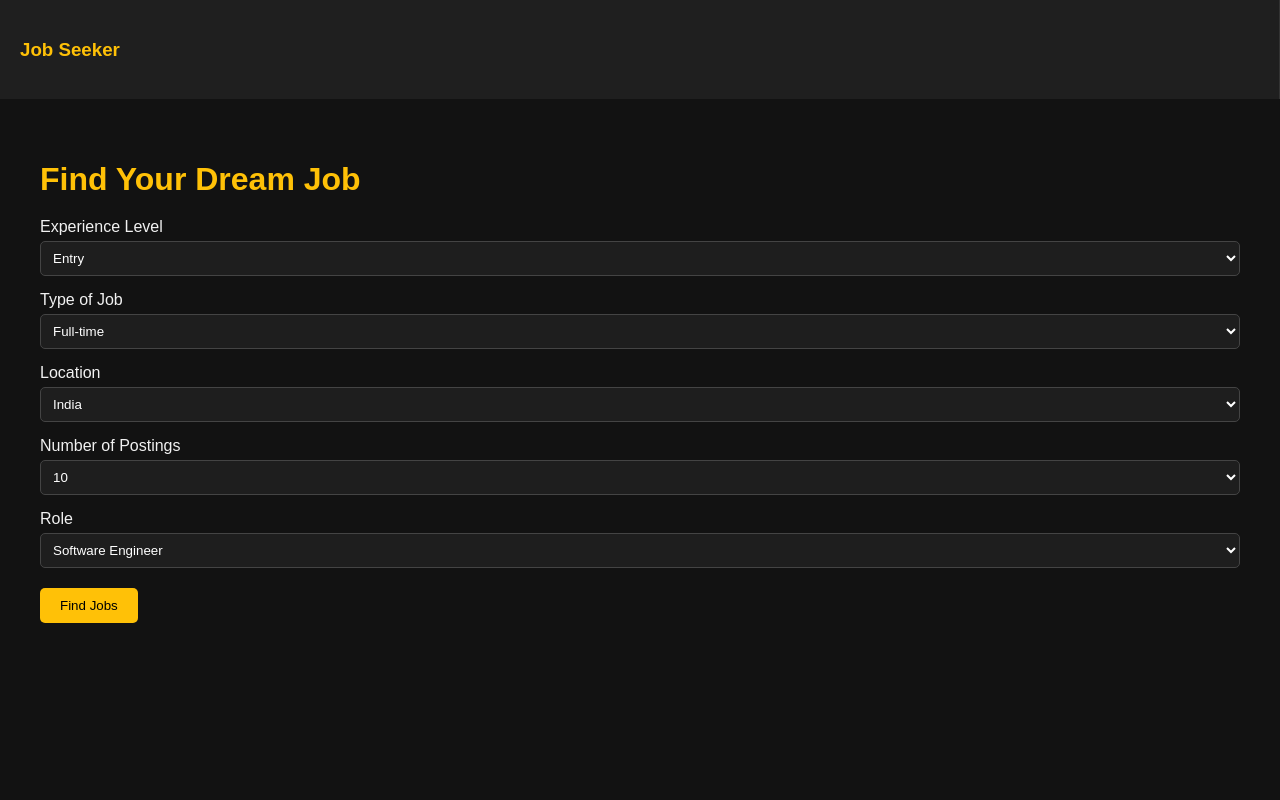
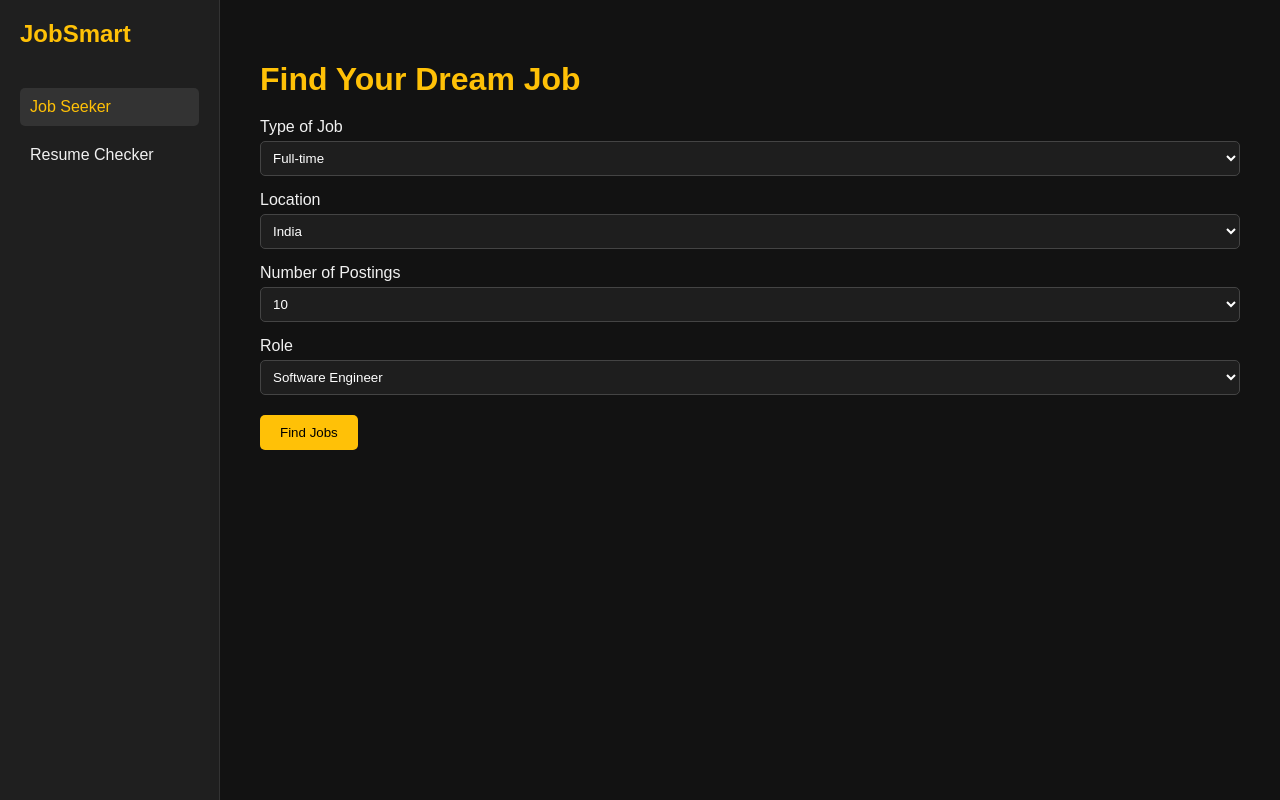
Before and after one commit to Charan8844/JobSmart, a Flask app: page / in a window 1280 px wide. Run offline with Flask 3, Linux system fonts and the light colour scheme.

Commit message:
Initial commit

```diff
--- /dev/null
+++ b/app/Procfile.txt
@@ -0,0 +1 @@
+web: gunicorn app:app
--- a/app/app.py
+++ b/app/app.py
@@ -1,57 +1,162 @@
+import os
 from flask import Flask, request, jsonify, render_template
 import requests
+import PyPDF2
+import docx
+import nltk
+from nltk.tokenize import word_tokenize
+from nltk.corpus import stopwords
+from flask_cors import CORS
 
 app = Flask(__name__)
+CORS(app)
 
-# Replace with your actual Adzuna API credentials
-ADZUNA_APP_ID = '82916c82'
-ADZUNA_APP_KEY = '1bbbd36d21b6b11e346a89f3a609ecd7'
+# Adzuna API Config
+ADZUNA_API_URL = "https://api.adzuna.com/v1/api/jobs"
+APP_ID = "82916c82"
+APP_KEY = "1bbbd36d21b6b11e346a89f3a609ecd7"
 
-# Country code mapping
-COUNTRY_CODES = {
-    "india": "in",
-    "united states": "us",
-    "united kingdom": "gb",
-    "australia": "au",
-    "canada": "ca",    # Added Canada
-    "germany": "de"    # Added Germany
-}
+# Upload Folder for Resume Matching
+UPLOAD_FOLDER = 'uploads'
+app.config['UPLOAD_FOLDER'] = UPLOAD_FOLDER
 
+if not os.path.exists(UPLOAD_FOLDER):
+    os.makedirs(UPLOAD_FOLDER)
+
+nltk.download('punkt')
+nltk.download('stopwords')
+
+ALLOWED_EXTENSIONS = {'pdf', 'docx'}
+
+# Helper Functions
+def allowed_file(filename):
+    return '.' in filename and filename.rsplit('.', 1)[1].lower() in ALLOWED_EXTENSIONS
+
+def extract_text_from_pdf(file):
+    pdf_reader = PyPDF2.PdfReader(file)
+    return ''.join(page.extract_text() for page in pdf_reader.pages)
+
+def extract_text_from_docx(file):
+    doc = docx.Document(file)
+    return ''.join(para.text for para in doc.paragraphs)
+
+def clean_text(text):
+    stop_words = set(stopwords.words('english'))
+    words = word_tokenize(text.lower())
+    return [w for w in words if w.isalnum() and w not in stop_words]
+
+def ultra_loose_match(resume_words, jd_words):
+    matched = 0
+    for jd_word in jd_words:
+        for res_word in resume_words:
+            if jd_word in res_word or res_word in jd_word:
+                matched += 1
+                break
+    return matched
+
+# Route: Home Page (combined layout)
 @app.route('/')
 def home():
     return render_template('index.html')
 
+# Route: Job Search API
 @app.route('/get_jobs', methods=['POST'])
 def get_jobs():
     data = request.get_json()
-    role = data.get('role', '')
-    location = data.get('location', '')
-    results_per_page = int(data.get('results_per_page', 10))
+    location = data.get("location", "").strip()
+    role = data.get("role", "").strip().lower()
+    job_type = data.get("jobType", "").strip().lower()
+    results_per_page = int(data.get("results_per_page", 10))
 
-    # Get the country code based on the selected location
-    country_code = COUNTRY_CODES.get(location.lower(), 'in')  # Default to 'in' (India)
+    country_codes = {
+        "india": "in",
+        "united states": "us",
+        "united kingdom": "gb",
+        "australia": "au",
+        "canada": "ca",
+        "germany": "de"
+    }
+    country = country_codes.get(location.lower(), "in")
 
-    # Adjusted URL to work dynamically with the country code
-    url = f"https://api.adzuna.com/v1/api/jobs/{country_code}/search/1"
-
+    url = f"{ADZUNA_API_URL}/{country}/search/1"
     params = {
-        'app_id': ADZUNA_APP_ID,
-        'app_key': ADZUNA_APP_KEY,
-        'what': role,
-        'where': location,
-        'results_per_page': results_per_page,
-        'content-type': 'application/json'
+        "app_id": APP_ID,
+        "app_key": APP_KEY,
+        "results_per_page": 50,
+        "what": role,
+        "where": location,
+        "content-type": "application/json"
     }
 
+    if job_type == "full-time":
+        params["full_time"] = 1
+    elif job_type == "part-time":
+        params["part_time"] = 1
+    elif job_type == "remote":
+        params["remote"] = 1
+    elif job_type == "internship":
+        params["contract"] = 1
+
     try:
-        # Make the request to the Adzuna API
         response = requests.get(url, params=params)
-        response.raise_for_status()  # Raise an exception for HTTP errors
-        jobs = response.json().get('results', [])
-        return jsonify(jobs)  # Return jobs as JSON response
-    except requests.exceptions.RequestException as e:
-        print("API Error:", e)
-        return jsonify({'error': 'Failed to fetch jobs from API'}), 500
+        response.raise_for_status()
+        jobs = response.json().get("results", [])
+        filtered_jobs = [
+            job for job in jobs if role in job.get("title", "").lower()
+        ]
+        return jsonify(filtered_jobs[:results_per_page])
+    except Exception as e:
+        return jsonify({"error": str(e)}), 500
+
+# Route: Resume Checker API (returns JSON)
+@app.route('/resume_checker', methods=['POST'])
+def resume_checker():
+    resume_file = request.files.get('resume')
+    jd_text = request.form.get('job_description')
+
+    if resume_file and allowed_file(resume_file.filename):
+        path = os.path.join(app.config['UPLOAD_FOLDER'], resume_file.filename)
+        resume_file.save(path)
+
+        with open(path, 'rb') as file:
+            resume_text = extract_text_from_pdf(file) if resume_file.filename.endswith('.pdf') else extract_text_from_docx(file)
+
+        resume_words = clean_text(resume_text)
+        jd_words = clean_text(jd_text)
+
+        matched_count = ultra_loose_match(resume_words, jd_words)
+        match_percentage = (matched_count / len(set(jd_words))) * 100 if jd_words else 0
+
+        if match_percentage >= 70:
+            match_result = 'Great Match'
+            suggestions = "Great job! Consider emphasizing relevant skills more for a stronger match."
+        elif match_percentage >= 60:
+            match_result = 'Good Match'
+            suggestions = "Good match! You could emphasize experience in machine learning or Python."
+        elif match_percentage >= 50:
+            match_result = 'Normal Match'
+            suggestions = "Normal match. Try adding more project-based experience or skills relevant to the job."
+        elif match_percentage >= 30:
+            match_result = 'Worse Match'
+            suggestions = "Worse match. Revise your resume to focus more on relevant experience and skills."
+        else:
+            match_result = 'Not a good match'
+            suggestions = "Consider revising your resume to align better with the job description."
+
+        resume_links = [
+            {"name": "Zety", "url": "https://zety.com/resume-builder"},
+            {"name": "Canva", "url": "https://www.canva.com/resumes/templates/"},
+            {"name": "Novoresume", "url": "https://novoresume.com/"}
+        ]
+
+        return jsonify({
+            "match_result": match_result,
+            "match_percentage": round(match_percentage, 2),
+            "suggestions": suggestions,
+            "resume_links": resume_links
+        })
+
+    return jsonify({"error": "Invalid file or job description"}), 400
 
 if __name__ == '__main__':
     app.run(debug=True)
--- a/app/templates/index.html
+++ b/app/templates/index.html
@@ -1,9 +1,9 @@
 <!DOCTYPE html>
 <html lang="en">
 <head>
-  <meta charset="UTF-8">
-  <meta name="viewport" content="width=device-width, initial-scale=1.0"> <!-- Viewport meta tag -->
-  <title>Find Your Dream Job</title>
+  <meta charset="UTF-8" />
+  <meta name="viewport" content="width=device-width, initial-scale=1.0"/>
+  <title>JobSmart - Unified</title>
   <style>
     body {
       margin: 0;
@@ -11,30 +11,53 @@
       background-color: #121212;
       color: #f1f1f1;
       display: flex;
-      flex-wrap: wrap;  /* Allow flexible layout */
+      flex-direction: column;
+      min-height: 100vh;
+    }
+
+    .container {
+      display: flex;
+      flex: 1;
+      flex-direction: row;
     }
 
     .sidebar {
-      width: 100%;
+      width: 220px;
       background-color: #1f1f1f;
       padding: 20px;
+      box-sizing: border-box;
+      display: flex;
+      flex-direction: column;
       border-right: 1px solid #333;
-      box-sizing: border-box;
     }
 
-    .sidebar h3 {
+    .logo {
+      font-size: 1.5rem;
+      font-weight: bold;
+      color: #ffc107;
+      margin-bottom: 30px;
+    }
+
+    .menu a {
+      color: #f1f1f1;
+      text-decoration: none;
+      margin: 10px 0;
+      display: block;
+      padding: 10px;
+      border-radius: 5px;
+      cursor: pointer;
+    }
+
+    .menu a:hover,
+    .menu a.active {
+      background-color: #333;
       color: #ffc107;
     }
 
     .main {
       flex: 1;
       padding: 40px;
-      box-sizing: border-box;
-    }
-
-    h1 {
-      color: #ffc107;
-      margin-bottom: 20px;
+      overflow-y: auto;
     }
 
     label {
@@ -42,7 +65,7 @@
       margin-top: 15px;
     }
 
-    select, input {
+    select, input[type="file"], textarea {
       width: 100%;
       padding: 8px;
       margin-top: 5px;
@@ -87,67 +110,117 @@
       text-decoration: underline;
     }
 
-    /* Media Queries for Responsive Design */
-    @media (max-width: 1200px) {
+    h1 {
+      color: #ffc107;
+      margin-bottom: 20px;
+    }
+
+    textarea {
+      font-size: 1.2rem;
+      height: 150px;
+    }
+
+    .result {
+      margin-top: 30px;
+      text-align: center;
+    }
+
+    .result h2 {
+      font-size: 1.5rem;
+      color: #32cd32;
+    }
+
+    .result p {
+      font-size: 1.2rem;
+    }
+
+    .match-percentage {
+      font-weight: bold;
+      font-size: 1.5rem;
+    }
+
+    .suggestions {
+      font-size: 1.1rem;
+      color: #ff6347;
+      margin-top: 10px;
+    }
+
+    .resume-links a {
+      color: #00bfff;
+      text-decoration: none;
+      font-size: 1.2rem;
+      margin-bottom: 15px;
+      display: block;
+      padding: 10px 15px;
+      background-color: #1a1a1a;
+      border-radius: 6px;
+      transition: background-color 0.3s ease;
+    }
+
+    .resume-links a:hover {
+      background-color: #2a2a2a;
+      text-decoration: underline;
+    }
+
+    .resume-links {
+      margin-top: 30px;
+      text-align: left;
+    }
+
+    .resume-links h3 {
+      color: #ffc107;
+    }
+
+    @media (max-width: 1024px) {
       .main {
         padding: 30px;
-      }
-      .sidebar {
-        width: 100%;
-        text-align: center;
-        border-bottom: 1px solid #333;
       }
     }
 
     @media (max-width: 768px) {
+      .container {
+        flex-direction: column;
+      }
+
       .sidebar {
-        padding: 15px;
+        width: 100%;
+        flex-direction: row;
+        justify-content: space-around;
+        align-items: center;
+        border-bottom: 1px solid #333;
+        padding: 10px;
+      }
+
+      .menu {
+        display: flex;
+        gap: 10px;
+      }
+
+      .menu a {
+        margin: 0;
+        padding: 10px 15px;
       }
 
       .main {
         padding: 20px;
       }
-
-      h1 {
-        font-size: 1.5rem;
     }
-
-      button {
-        padding: 8px 16px;
-      }
-    }
-
-    @media (max-width: 480px) {
-      h1 {
-        font-size: 1.2rem;
-      }
-
-      label, select, input, button {
-        font-size: 0.9rem;
-      }
-
-      .main {
-        padding: 15px;
-      }
-    }
-
   </style>
 </head>
 <body>
-
+  <div class="container">
     <div class="sidebar">
-    <h3>Job Seeker</h3>
+      <div class="logo">JobSmart</div>
+      <div class="menu">
+        <a id="jobSeekerTab" class="active" onclick="showSection('jobSeeker')">Job Seeker</a>
+        <a id="resumeCheckerTab" onclick="showSection('resumeChecker')">Resume Checker</a>
+      </div>
     </div>
 
     <div class="main">
+      <!-- Job Seeker Section -->
+      <div id="jobSeekerSection">
         <h1>Find Your Dream Job</h1>
-
-    <label for="experience">Experience Level</label>
-    <select id="experience">
-      <option>Entry</option>
-      <option>Mid</option>
-      <option>Senior</option>
-    </select>
 
         <label for="jobType">Type of Job</label>
         <select id="jobType">
@@ -192,45 +265,96 @@
         <div class="job-listings" id="jobListings"></div>
       </div>
 
+      <!-- Resume Checker Section -->
+      <div id="resumeCheckerSection" style="display: none;">
+        <h1>Upload Your Resume and Job Description</h1>
+        <form id="resumeForm" method="POST" enctype="multipart/form-data" action="/resume_checker">
+
+          <label for="resume">Choose Resume (PDF or DOCX):</label>
+          <input type="file" name="resume" id="resume" required>
+
+          <label for="job_description">Job Description:</label>
+          <textarea name="job_description" id="job_description" placeholder="Paste job description here..." required></textarea>
+
+          <button type="submit">Submit</button>
+
+          <div id="matchResult" class="result" style="display: none;">
+            <h2>Match Result: <span id="matchResultText"></span></h2>
+            <p>Match Percentage: <span id="matchPercentage"></span>%</p>
+            <p id="suggestions"></p>
+            <div id="resumeLinks"></div>
+          </div>
+
+        </form>
+      </div>
+    </div>
+  </div>
+
   <script>
-    function fetchJobs() {
-      const location = document.getElementById("location").value;
-      const role = document.getElementById("jobType").value;
-      const resultsPerPage = document.getElementById("resultsPerPage").value;
+    function showSection(section) {
+      const jobTab = document.getElementById("jobSeekerTab");
+      const resumeTab = document.getElementById("resumeCheckerTab");
+      const jobSec = document.getElementById("jobSeekerSection");
+      const resumeSec = document.getElementById("resumeCheckerSection");
 
-      fetch("/get_jobs", {
+      if (section === 'jobSeeker') {
+        jobSec.style.display = 'block';
+        resumeSec.style.display = 'none';
+        jobTab.classList.add('active');
+        resumeTab.classList.remove('active');
+      } else {
+        jobSec.style.display = 'none';
+        resumeSec.style.display = 'block';
+        jobTab.classList.remove('active');
+        resumeTab.classList.add('active');
+      }
+    }
+
+    document.getElementById("resumeForm").addEventListener("submit", function(event) {
+      event.preventDefault();
+      const formData = new FormData(this);
+
+      fetch("/resume_checker", {
         method: "POST",
-        headers: { "Content-Type": "application/json" },
-        body: JSON.stringify({
-          role: role,
-          location: location,
-          results_per_page: resultsPerPage
-        })
+        body: formData
       })
       .then(res => res.json())
       .then(data => {
-        const container = document.getElementById("jobListings");
-        container.innerHTML = "";
+        if (data.error) {
+          alert(data.error);
+        } else {
+          displayMatchResults(data);
+        }
+      });
+    });
 
-        if (data.error || data.message) {
-          container.innerHTML = `<p>${data.error || data.message}</p>`;
-          return;
-        }
+    function displayMatchResults(data) {
+      const resultDiv = document.getElementById("matchResult");
+      const resultText = document.getElementById("matchResultText");
+      const matchPercentage = document.getElementById("matchPercentage");
+      const suggestions = document.getElementById("suggestions");
+      const resumeLinks = document.getElementById("resumeLinks");
 
-        data.forEach(job => {
-          const card = document.createElement("div");
-          card.className = "job-card";
-          card.innerHTML = `
-            <h3>${job.title}</h3>
-            <p><strong>Company:</strong> ${job.company.display_name}</p>
-            <p><strong>Location:</strong> ${job.location.display_name}</p>
-            <a href="${job.redirect_url}" target="_blank">Apply on Site</a>
-          `;
-          container.appendChild(card);
-        });
+      resultDiv.style.display = 'block';
+      resultText.textContent = data.result;
+      matchPercentage.textContent = data.match_percentage;
+      suggestions.textContent = data.suggestions;
+
+      resumeLinks.innerHTML = '';
+      resumeLinks.className = "resume-links";
+
+      const heading = document.createElement("h3");
+      heading.textContent = "These are some websites where you can build a strong resume:";
+      resumeLinks.appendChild(heading);
+
+      data.resume_links.forEach(link => {
+        const a = document.createElement("a");
+        a.href = link.url;
+        a.target = "_blank";
+        a.innerHTML = link.name;
+        resumeLinks.appendChild(a);
       });
     }
   </script>
-
 </body>
 </html>
```
Lines whose indentation alone changed are shown as unchanged.
